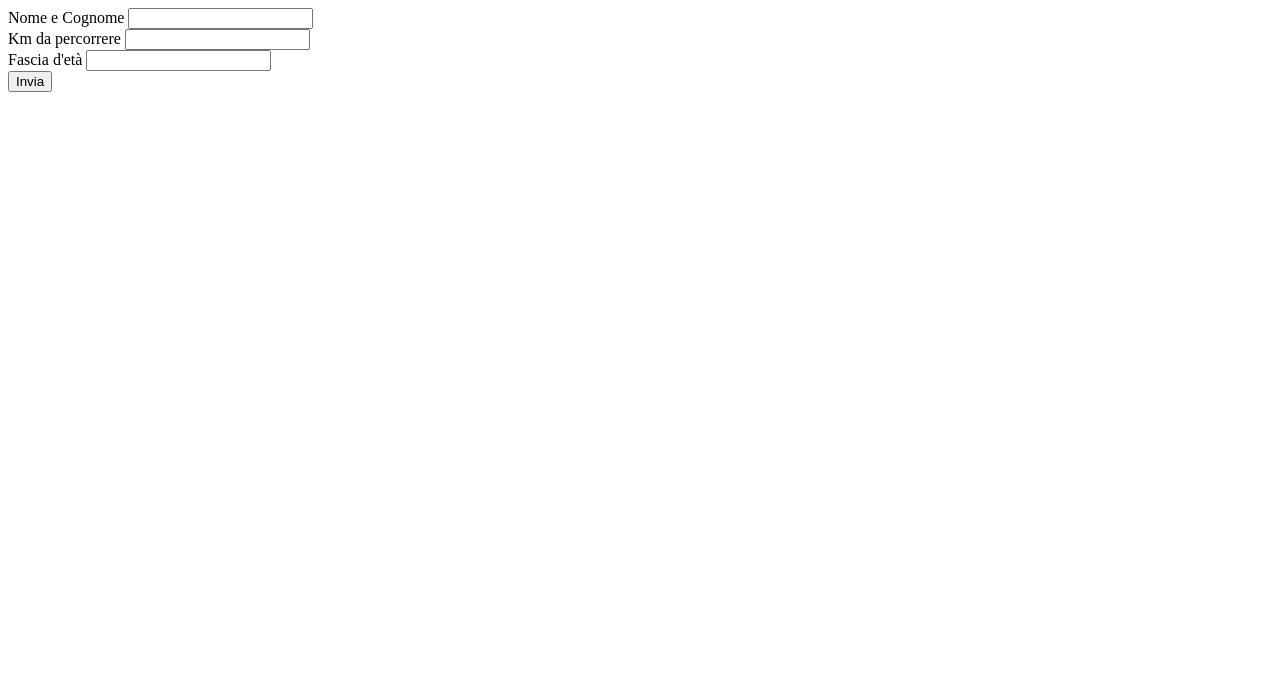
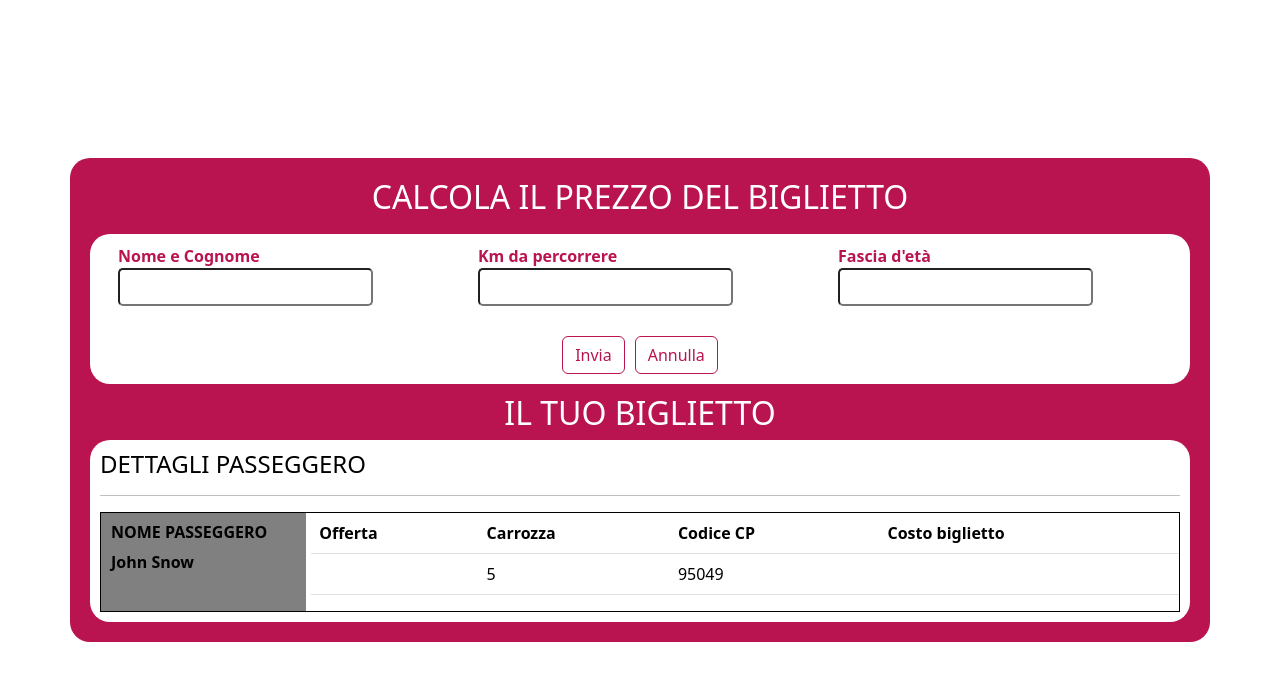
Before and after one commit to GessicaCalcagno/js-biglietto-treno-form, a plain HTML site: page index.html in a window 1280 px wide. Drawn offline with nearby package versions, Linux system fonts and the light colour scheme.

Commit message:
Add: css + table

```diff
--- a/css/style.css
+++ b/css/style.css
@@ -0,0 +1,103 @@
+/* RESET */
+* {
+    margin: 0;
+    padding: 0;
+    box-sizing: border-box;
+}
+
+/************************************************
+        CONTAINER E WRAPPER MAIN
+ ************************************************/
+.wrapper {
+    display: flex;
+    justify-content: center;
+    align-items: center;
+    height: 100vh;
+}
+
+.container {
+    width: 90%;
+    padding: 20px;
+    background-color: #B91450;
+    border-radius: 20px;
+}
+
+/* --------------------------------------- */
+
+
+/************************************************
+    UTILITIES
+ ************************************************/
+.white {
+    color: white;
+}
+.pd-bt{
+    padding-bottom: 10px;
+}
+.pd-top{
+    padding-top: 10px;
+}
+
+.bold{
+    font-weight:  bold;
+}
+
+.btn-outline-danger{
+    color: #B91450;
+    border-color: #B91450;
+}
+
+input{
+    padding: 5px 10px;
+    border-radius: 5px;
+}
+/************************************************
+    SECTION TOP
+ ************************************************/
+h2 {
+    text-align: center;
+}
+
+.section-top,
+.section-bottom{
+    background-color: white;
+    color: #B91450;
+    border-radius: 20px;
+}
+
+.question{
+    display: flex;
+    justify-content: space-around;
+    padding: 10px 10px 30px 10px;
+}
+.user-data{
+    width: 30%;
+}
+
+/* BUTTONS TOP */
+.btn-top{
+    display: flex;
+    justify-content: center;
+    column-gap: 10px;
+    padding-bottom: 10px;
+}
+
+
+/************************************************
+    SECTION BOTTOM
+ ************************************************/
+.ticket-container{
+    padding: 10px;
+    color: black;
+}
+
+.wrapper-ticket{
+    border: 1px solid;
+}
+
+.name-passenger{
+    background-color: gray;
+    padding: 10px 10px 10px 10px;
+    margin-right: 5px;
+    width: 250px;
+}
--- a/index.html
+++ b/index.html
@@ -5,27 +5,82 @@
     <meta charset="UTF-8">
     <meta name="viewport" content="width=device-width, initial-scale=1.0">
     <title>Train Ticket Form</title>
+
+    <!-- LINK BOOTSTRAP -->
+    <link href="https://cdn.jsdelivr.net/npm/bootstrap@5.3.3/dist/css/bootstrap.min.css" rel="stylesheet"
+        integrity="sha384-QWTKZyjpPEjISv5WaRU9OFeRpok6YctnYmDr5pNlyT2bRjXh0JMhjY6hW+ALEwIH" crossorigin="anonymous" />
     <!-- style css -->
     <link rel="stylesheet" href="./css/style.css">
 </head>
 
 <body>
+    <div class="wrapper">
+        <div class="container">
+            <!-- TITOLO -->
+            <h2 class="white pd-bt">CALCOLA IL PREZZO DEL BIGLIETTO</h2>
+            <section class="section-top">
+                <div class="question">
+                    <div class="user-data">
                         <div>
-        <div>
-            <label for="username">Nome e Cognome</label>
+                            <label class="bold" for="username">Nome e Cognome</label>
+                        </div>
                         <input type="text" id="username">
                     </div>
+                    <div class="user-data">
                         <div>
-            <label for="kilometri">Km da percorrere</label>
+                            <label class="bold" for="kilometri">Km da percorrere</label>
+                        </div>
                         <input type="number" id="kilometri">
                     </div>
 
+                    <div class="user-data">
                         <div>
-            <label for="user-age">Fascia d'età</label>
+                            <label class="bold" for="user-age">Fascia d'età</label>
+                        </div>
                         <input type="number" id="user-age">
                     </div>
+                </div>
 
-        <button id="send-btn">Invia</button>
+                <div class="btn-top">
+                    <button class="btn btn-outline-danger" id="send-btn">Invia</button>
+                    <button class="btn btn-outline-danger">Annulla</button>
+                </div>
+            </section>
+
+            <!-- TITOLO -->
+            <h2 class="white pd-top">IL TUO BIGLIETTO</h2>
+            <section class="section-bottom">
+                <div class="ticket-container">
+                    <h4>DETTAGLI PASSEGGERO</h4>
+                    <hr>
+                    <div class="wrapper-ticket d-flex">
+                        <div class="name-passenger">
+                            <h6 class="bold">NOME PASSEGGERO</h3>
+                            <span class="bold">John Snow</span>
+                        </div>
+                        <table class="table">
+                            <thead>
+                                <tr>
+                                <th scope="col">Offerta</th>
+                                <th scope="col">Carrozza</th>
+                                <th scope="col">Codice CP</th>
+                                <th scope="col">Costo biglietto</th>
+                              </tr>
+                            </thead>
+                            <tbody>
+                              <tr>
+                                <td class="" id="discountMessage"></td>
+                                <td>5</td>
+                                <td>95049</td>
+                                <td id="price" ></td>
+                              </tr>
+                            </tbody>
+                          </table>
+                    </div>
+                </div>
+
+            </section>
+        </div>
     </div>
 
     <div id="result"></div>
--- a/js/script.js
+++ b/js/script.js
@@ -40,9 +40,9 @@ sendBtnElem.addEventListener("click", function () {
     //Scope di blocco
     // if (isNaN(kmValue) === false && isNaN(ageValue) === false && kmValue > 0 && ageValue > 0) {
 
-    if (!isNaN(kmValue) || !isNaN(ageValue) || kmValue < 0 || ageValue < 0) {
+    if (isNaN(kmValue) || isNaN(ageValue) || kmValue < 0 || ageValue < 0) {
         // Se i dati sono sbagliati
-        alert("Dati errati!!!");
+        alert("Dati errati!");
     }
     else {
         let ticketBase = kmValue * 0.21;// number
@@ -68,11 +68,36 @@ sendBtnElem.addEventListener("click", function () {
         console.log(finalTicket)
 
         // OUTPUT
+        // creazione dato del prezzo nella tabella
+        document.getElementById("price").innerHTML = finalTicket + "€";
+
+        // Se lo sconto è uguale a 20%, stampa un messaggio
+        if (discount === 20) {
+            var discountMessageElement = document.getElementById('discountMessage');
+            discountMessageElement.textContent = "Biglietto scontato del 20%";
+        }
+
+         // Se lo sconto è uguale a 20%, stampa un messaggio
+         if (discount === 40) {
+            var discountMessageElement = document.getElementById('discountMessage');
+            discountMessageElement.textContent = "Biglietto scontato del 40%";
+        }
+
+        // Se lo sconto è uguale a 20%, stampa un messaggio
+        if (discount === 0) {
+            var discountMessageElement = document.getElementById('discountMessage');
+            discountMessageElement.textContent = "Biglietto standard";
+        }
+
+
+
+
+
         // Preparo il messaggio
-        const resultMessage = `Il Biglietto costa: ${finalTicket} € perché ${discount}.`;
+        //const resultMessage = `Il Biglietto costa: ${finalTicket} € perché ${discount}.`;
 
         // Stampo il risultato della somma in pagina
-        document.getElementById("result").innerHTML = resultMessage;
+        //document.getElementById("result").innerHTML = resultMessage;
     }
 
 })
```
Lines whose indentation alone changed are shown as unchanged.
